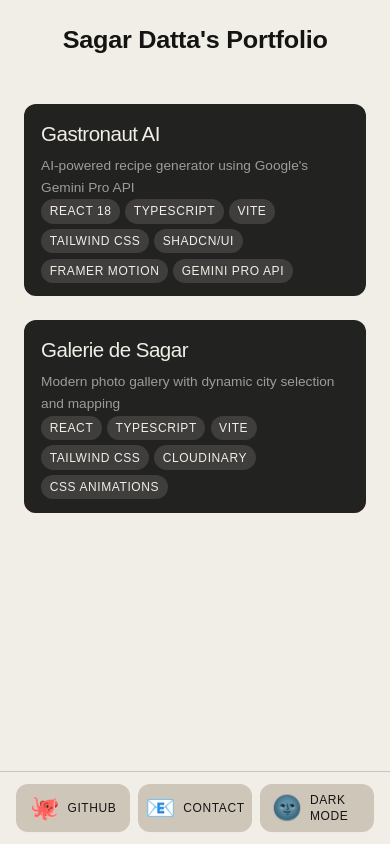
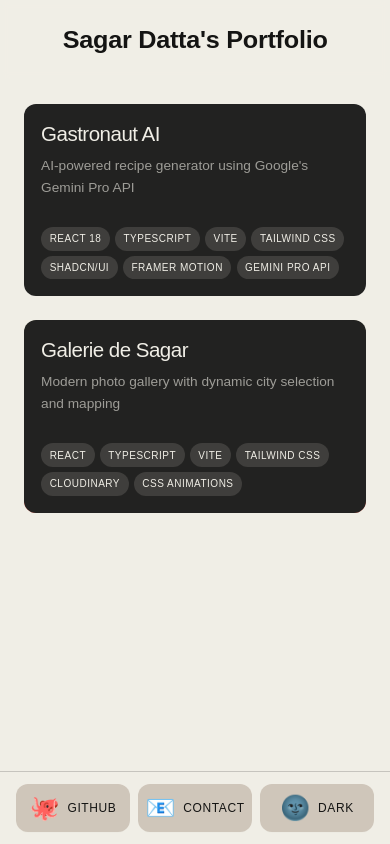
Before and after one commit to sagar-datta/portfolio, a Next.js app: page / in a window 390 px wide. Built offline with nearby package versions, Linux system fonts and the light colour scheme.

Commit message:
Enhance dock item labels with desktop-specific variations

```diff
--- a/src/app/globals.css
+++ b/src/app/globals.css
@@ -79,6 +79,10 @@
 
   .text-modern {
     @apply text-xs uppercase tracking-wider font-medium;
+  }
+
+  .text-modern-clamp {
+    @apply text-[clamp(0.5rem,3cqi,0.625rem)] uppercase tracking-wider font-medium;
   }
 
   /* Animation utilities */
--- a/src/components/molecules/grid-item.tsx
+++ b/src/components/molecules/grid-item.tsx
@@ -77,7 +77,7 @@ export const GridItem = ({
             {techStack.map((tech, i) => (
               <span
                 key={i}
-                className="text-modern px-[clamp(0.375rem,2.5cqi,0.75rem)] py-[clamp(0.125rem,1.25cqi,0.375rem)] rounded-full bg-button-dark dark:bg-button-light text-light dark:text-dark ring-0"
+                className="text-modern-clamp px-[clamp(0.375rem,2.5cqi,0.75rem)] py-[clamp(0.125rem,1.25cqi,0.375rem)] rounded-full bg-button-dark dark:bg-button-light text-light dark:text-dark ring-0"
               >
                 {tech}
               </span>
--- a/src/components/organisms/dock.tsx
+++ b/src/components/organisms/dock.tsx
@@ -23,7 +23,8 @@ export const Dock = () => {
     { icon: "📧", label: "Contact" },
     {
       icon: "🌚",
-      label: "Dark Mode",
+      label: "Dark",
+      desktopLabel: "Dark Mode",
       onClick: () => setTheme(resolvedTheme === "dark" ? "light" : "dark"),
     },
   ];
@@ -32,7 +33,12 @@ export const Dock = () => {
     return (
       <footer className="fixed bottom-0 left-0 right-0 z-50">
         <MobileDock items={DOCK_ITEMS} />
-        <DesktopDock items={DOCK_ITEMS} />
+        <DesktopDock
+          items={DOCK_ITEMS.map((item) => ({
+            ...item,
+            label: item.desktopLabel || item.label,
+          }))}
+        />
       </footer>
     );
   }
@@ -46,7 +52,8 @@ export const Dock = () => {
     { icon: "📧", label: "Contact" },
     {
       icon: resolvedTheme === "dark" ? "🌝" : "🌚",
-      label: resolvedTheme === "dark" ? "Light Mode" : "Dark Mode",
+      label: resolvedTheme === "dark" ? "Light" : "Dark",
+      desktopLabel: resolvedTheme === "dark" ? "Light Mode" : "Dark Mode",
       onClick: () => setTheme(resolvedTheme === "dark" ? "light" : "dark"),
     },
   ];
@@ -54,7 +61,12 @@ export const Dock = () => {
   return (
     <footer className="fixed bottom-0 left-0 right-0 z-50">
       <MobileDock items={mountedDockItems} />
-      <DesktopDock items={mountedDockItems} />
+      <DesktopDock
+        items={mountedDockItems.map((item) => ({
+          ...item,
+          label: item.desktopLabel || item.label,
+        }))}
+      />
     </footer>
   );
 };
--- a/src/types/dock.ts
+++ b/src/types/dock.ts
@@ -1,5 +1,6 @@
 export interface IDockItem {
   icon: string;
   label: string;
+  desktopLabel?: string;
   onClick?: () => void;
 }
```
